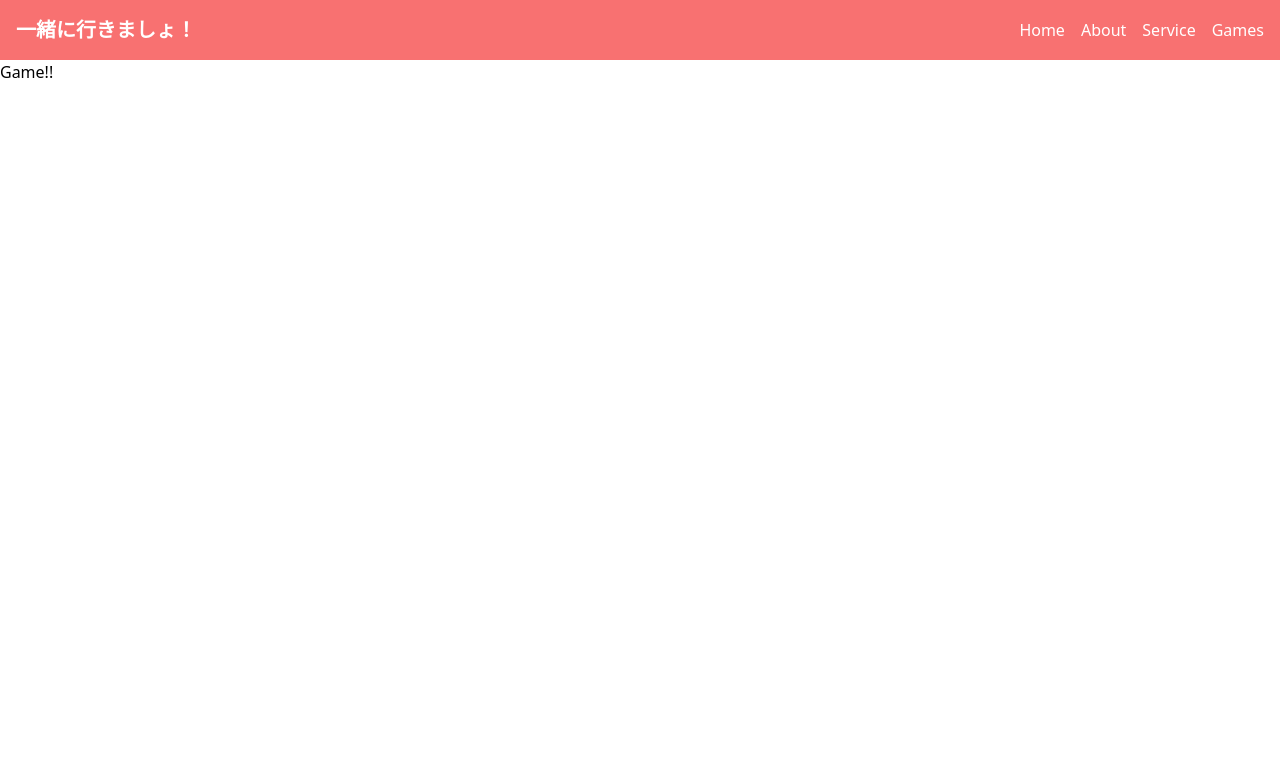
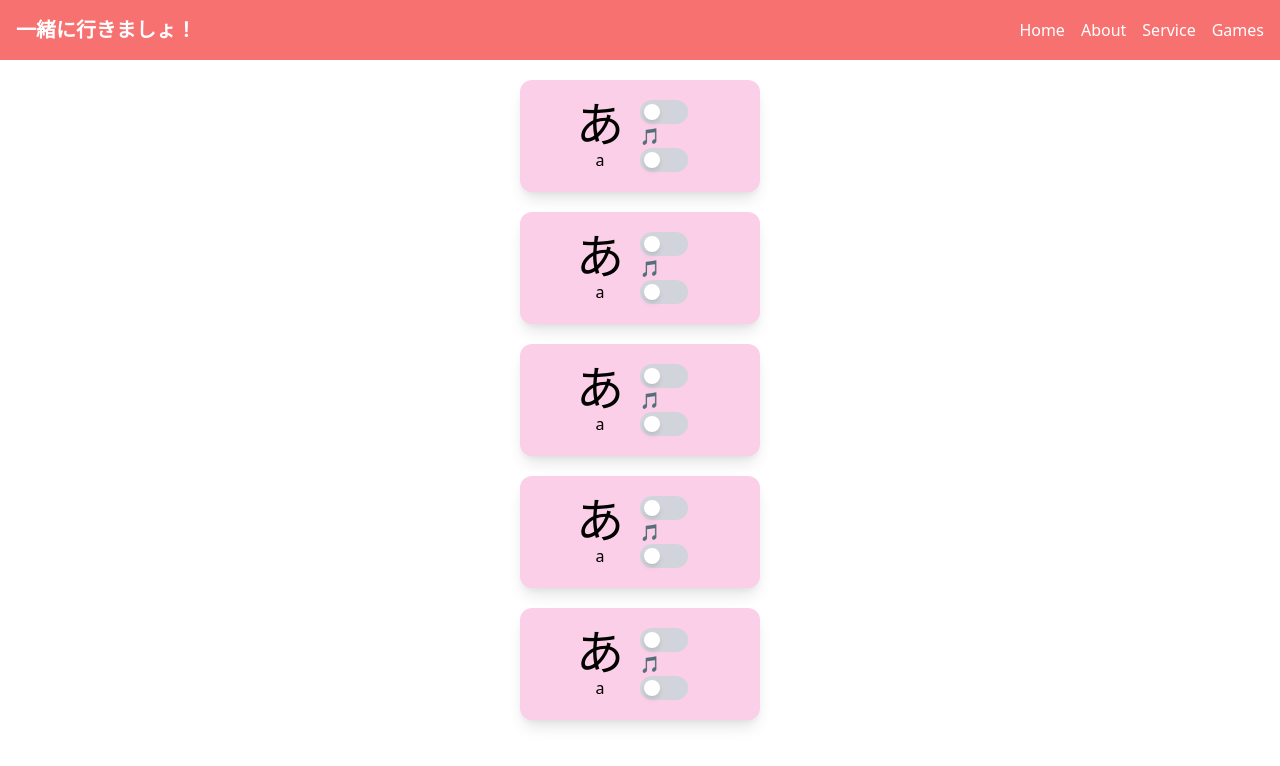
Before and after one commit to leonleerl/Ikimasho, a React (Vite) app: page /game in a window 1280 px wide. Shown: the top 766 px of the page. Built offline with nearby package versions, Linux system fonts and the light colour scheme.

Commit message:
Card卡片基本形状

```diff
--- a/src/components/Card.tsx
+++ b/src/components/Card.tsx
@@ -1,15 +1,22 @@
+import ToggleButton from "./ToggleButton";
 
 function Card() {
 
 
     return <>
-          <div class="p-6 max-w-sm mx-auto bg-pink-200 rounded-xl shadow-lg flex items-center space-x-4 m-5">
-        {/* <div class="shrink-0">
-          <img class="h-12 w-12" src="https://m.media-amazon.com/images/I/91h8+vKtfSL._AC_SX679_.jpg"/>
-        </div> */}
+        <div class="p-4 max-w-sm mx-auto bg-pink-200 rounded-xl shadow-lg flex items-center justify-center space-x-4 m-5 w-60 h-28 hover:bg-gray-800 group">
         <div class="text-center">
-          <div class="text-5xl font-medium text-black">あ</div>
-          <p class="text-slate-500">a</p>
+          <div class="text-5xl font-medium text-black group-hover:text-green-400">あ</div>
+          <p class="text-slate-500 group-hover:text-green-400">a</p>
+        </div>
+        <div>
+          <div>
+          <ToggleButton/>
+          <span>🎵</span>
+          <ToggleButton/>
+          </div>
+        </div>
+        <div>
         </div>
       </div>
     </>
--- /dev/null
+++ b/src/components/ToggleButton.tsx
@@ -0,0 +1,23 @@
+// src/components/ToggleButton.js
+import React, { useState } from 'react';
+
+function ToggleButton() {
+  const [isOn, setIsOn] = useState(false);
+
+  const toggleButton = () => {
+    setIsOn(!isOn);
+  };
+
+  return (
+    <button
+      onClick={toggleButton}
+      className={`w-12 h-6 flex items-center rounded-full p-1 cursor-pointer ${isOn ? 'bg-green-400' : 'bg-gray-300'}`}
+    >
+      <div
+        className={`bg-white w-4 h-4 rounded-full shadow-md transform duration-300 ease-in-out ${isOn ? 'translate-x-6' : 'translate-x-0'}`}
+      ></div>
+    </button>
+  );
+}
+
+export default ToggleButton;
--- /dev/null
+++ b/src/models/Card.ts
@@ -0,0 +1,8 @@
+
+export type Card ={
+    id: number;
+    name_hiragana: string;
+    name_katakana: string;
+    name_romaji: string;
+    audio_play: string;
+}
--- /dev/null
+++ b/src/pages/Game/HiraganaGame/index.tsx
@@ -0,0 +1,16 @@
+import Card from "@/components/Card";
+
+
+const HiraganaGame = () => {
+
+    return <>
+        <Card/>
+        <Card/>
+        <Card/>
+        <Card/>
+        <Card/>
+    </>
+}
+
+
+export default HiraganaGame;
--- a/src/pages/Game/index.tsx
+++ b/src/pages/Game/index.tsx
@@ -1,10 +1,10 @@
+import HiraganaGame from "./HiraganaGame";
 
 
 const Game = () => {
 
-
     return <>
-        <div>Game!!</div>
+        <HiraganaGame/>
     </>
 }
 
```
Also changed, not shown: src/models/Turn.ts (added, +7 -0 lines).
